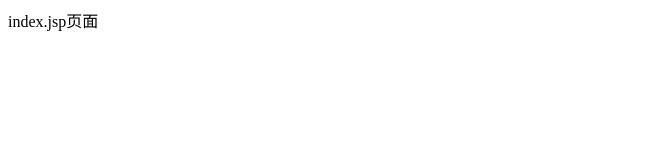
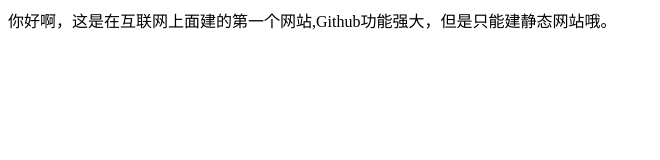
Before and after one commit to yxzjynl888/yxzjynl888.github.io, a plain HTML site: page index.html in a window 1280 px wide. Shown: the whole page, without its empty margins (0-660 px from the left). Drawn offline with Linux system fonts and the light colour scheme.

Commit message:
Update index.html

```diff
--- a/index.html
+++ b/index.html
@@ -15,6 +15,6 @@
   </head>
 
   <body>
-    index.jsp页面<br/>
+    你好啊，这是在互联网上面建的第一个网站,Github功能强大，但是只能建静态网站哦。<br/>
   </body>
 </html>
```
